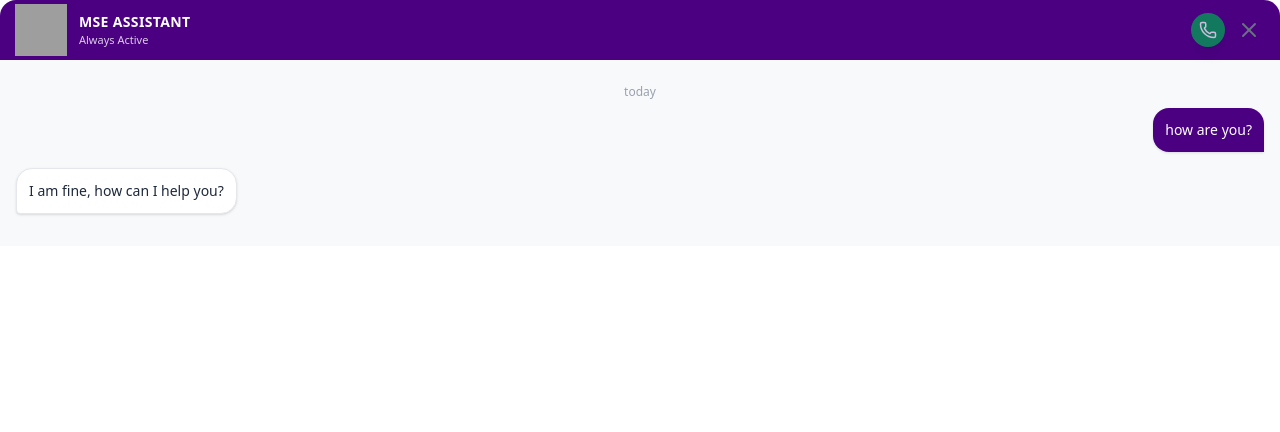
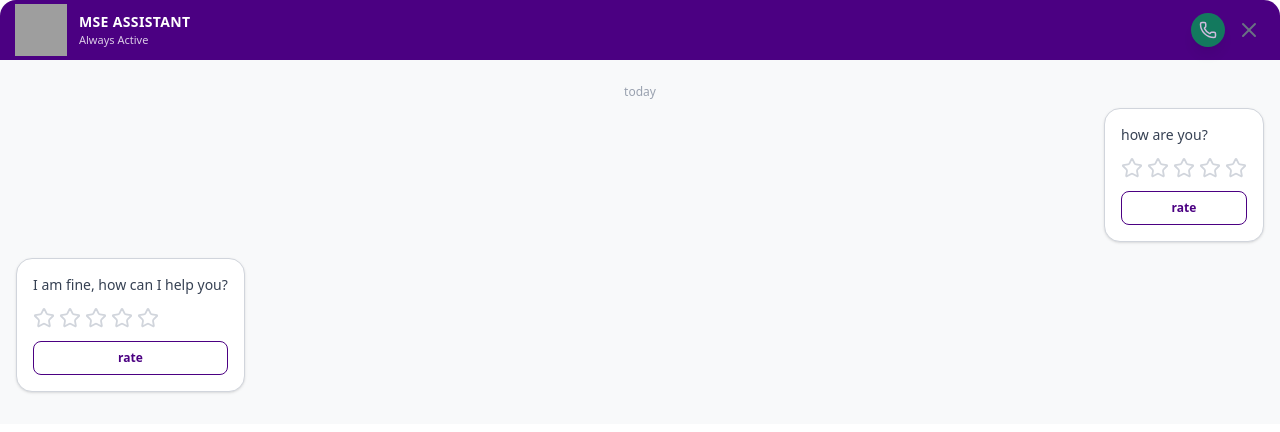
Before and after one commit to sabaPhruidze/ai-chatbot-assistant, a Next.js app: page / in a window 1280 px wide. Shown: the top 432 px of the page. Built offline with nearby package versions, Linux system fonts and the light colour scheme; grey boxes are pictures that could not be loaded.

Commit message:
So built a 2 type 1. text type and 2. rating type. it is up to client which to left

```diff
--- a/components/ChatWidget.tsx
+++ b/components/ChatWidget.tsx
@@ -7,12 +7,12 @@ import { Message } from "./chat/types";
 const ChatWidget = () => {
   const onClose = () => {};
   const messages: Message[] = [
-    { id: 1, text: "how are you?", sender: "user", type: "text" }, //an example
+    { id: 1, text: "how are you?", sender: "user", type: "rating" }, //an example
     {
       id: 2,
       text: "I am fine, how can I help you?",
       sender: "bot",
-      type: "text",
+      type: "rating",
     }, //an example
   ];
   return (
--- a/components/chat/ChatMessages.tsx
+++ b/components/chat/ChatMessages.tsx
@@ -36,12 +36,22 @@ const ChatMessages = ({ messages }: { messages: Message[] }) => {
             </div>
           ) : (
             // B. raiting star
-            <div>
-              <div>
-                <p>{msg.text}</p>
-                <Star key={msg.id} size={22} />
+            <div className="bg-white p-4 rounded-2xl border border-gray-300 shadow-sm max-w-[85%]">
+              <p className="text-sm font-medium mb-3 text-gray-700">
+                {msg.text}
+              </p>
+              <div className="flex gap-1 justfiy-center">
+                {[1, 2, 3, 4, 5].map((s) => (
+                  <Star
+                    key={s}
+                    size={22}
+                    className="text-gray-300 hover:text-yellow-400 cursor-pointer transition"
+                  />
+                ))}
               </div>
-              <button>rate</button>
+              <button className="mt-3 w-full text-xs font-bold text-[#4B0082] py-2 border border-[#4B0082] rounded-lg hover:bg-purple-50 transition cursor-pointer">
+                rate
+              </button>
             </div>
           )}
         </div>
```
